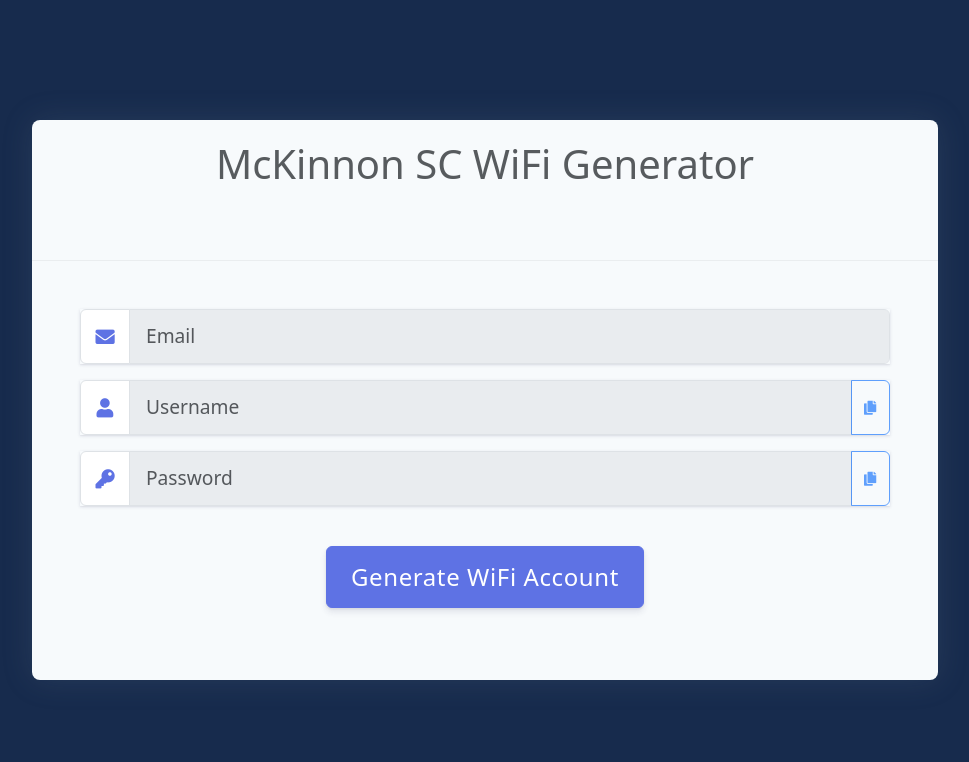
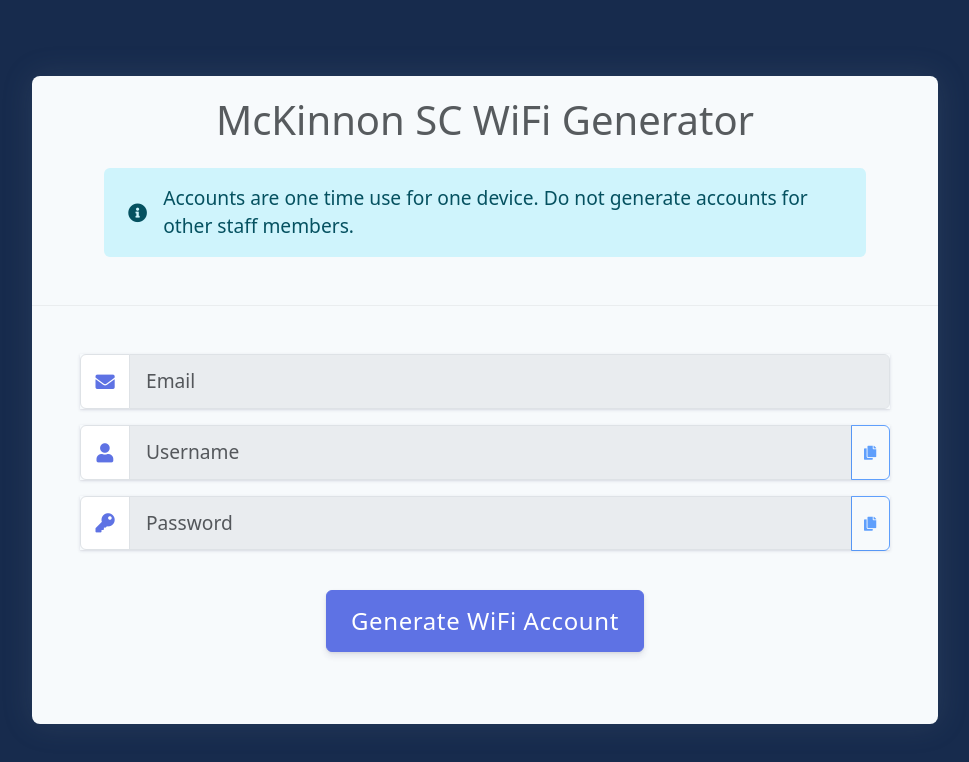
Before and after one commit to McKinnonIT/mckselfservice, a Vue app: page /#/ in a window 1280 px wide. Shown: the top 762 px of the page, without its empty margins (155-1124 px from the left). Built offline with nearby package versions, Linux system fonts and the light colour scheme; no server answers; some icons are missing.

Commit message:
feat: add usage policy information box to home view

```diff
--- a/src/views/Home.vue
+++ b/src/views/Home.vue
@@ -16,6 +16,12 @@
           <div class="card-header bg-transparent pb-5">
             <div class="text-center text-muted mb-4">
               <h2>McKinnon SC WiFi Generator</h2>
+            </div>
+            <div class="alert alert-info border-0 mb-0 d-flex align-items-center justify-content-center mx-lg-5">
+              <i class="fas fa-info-circle me-3" style="font-size: 1.2rem;"></i>
+              <p class="mb-0 text-sm">
+                Accounts are one time use for one device. Do not generate accounts for other staff members.
+              </p>
             </div>
           </div>
           <div class="card-body px-lg-5 py-lg-5">
```
